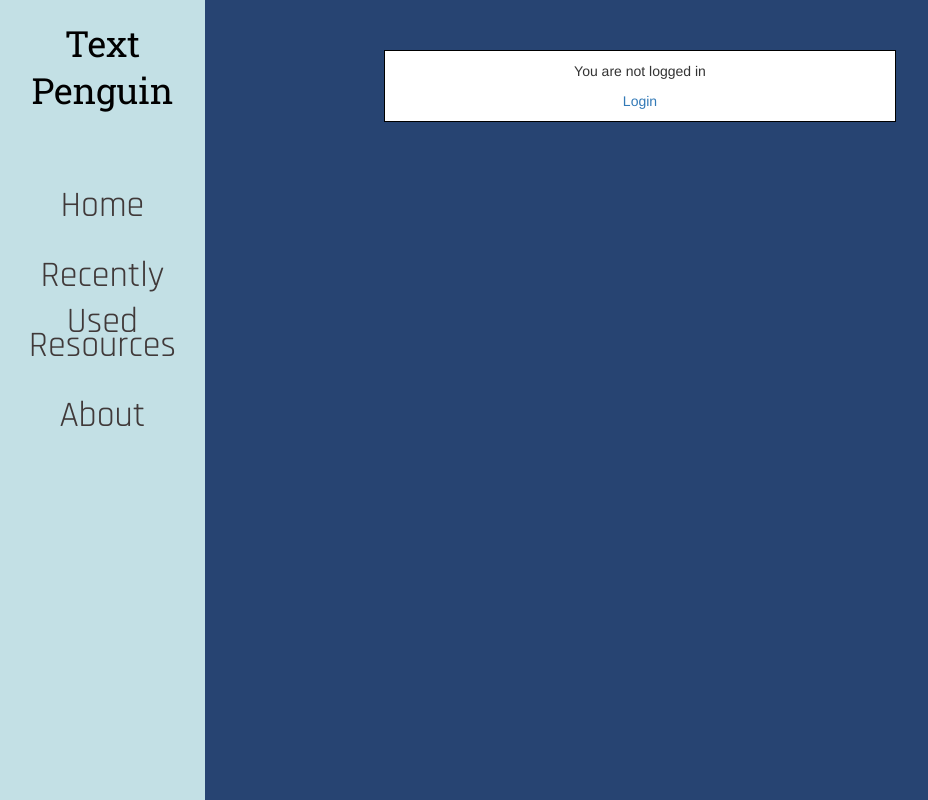
After one commit to SCCapstone/ClubPenguinFanPage, a Django app: template Main/templates/resources.html in a window 1280 px wide. The commit adds this page. Shown: the whole page, without its empty margins (0-928 px from the left). Run offline with Django 3.2, Linux system fonts and the light colour scheme; the template is opened without the code that fills it, so the values that code supplies are empty; some libraries are stand-ins or nearby versions.

Commit message:
trying to add styling

```diff
--- a/Main/Main/settings.py
+++ b/Main/Main/settings.py
@@ -25,7 +25,7 @@ SECRET_KEY = '4a*!t_bm+!w3t*@1#7ttr@y9tab-&a4()umo3+k&^y)bd1d+cz'
 # SECURITY WARNING: don't run with debug turned on in production!
 DEBUG = True
 
-ALLOWED_HOSTS = []
+ALLOWED_HOSTS = ['0.0.0.0', 'localhost']
 
 
 # Application definition
--- a/Main/Main/urls.py
+++ b/Main/Main/urls.py
@@ -26,5 +26,8 @@ urlpatterns = [
 	path('accounts/', include('django.contrib.auth.urls')),
 	path('', TemplateView.as_view(template_name='home.html'), name='home'),
         path('result/', views.result, name='result'),
+	path('recentlyused/', TemplateView.as_view(template_name='recentlyused.html'), name='recentlyused'),
+	path('resources/', TemplateView.as_view(template_name='resources.html'), name='resources'),
+	path('about/', TemplateView.as_view(template_name='about.html'), name='about'),
 
 ]
--- /dev/null
+++ b/Main/accounts/static/Main/home.css
@@ -0,0 +1,8 @@
+#login_status {
+	width: 40%;
+	margin: 50px auto;
+	border: solid black 1px;
+	padding: 10px 20px;
+	text-align: center;
+	background-color: white;
+}
--- /dev/null
+++ b/Main/accounts/static/Main/nav.css
@@ -0,0 +1,42 @@
+.flex-column {
+	width: 16%;
+	max-width: 268px;
+	position: absolute;
+	background-color: #C3E0E5;
+	top: 0;
+	left: 0;
+	right: 0;
+	bottom: 0;
+	overflow-x: hidden;
+	overflow-y: hidden;
+	text-align: center;
+}
+
+h1 {
+	width: 100%;
+	margin: 0 auto;
+	text-align: center;
+	font-family: 'Roboto Slab', serif;
+	font-size: 36px;
+	line-height: 47px;
+	color: black;
+	padding: 20px;
+	height: 173px;
+}
+
+.nav-item {
+	position: absolute;
+	width: 100%;
+	height: 70px;
+	font-family: 'Rajdhani', serif;
+	font-size: 36px;
+	line-height: 46px;
+}
+
+.nav-link {
+	color: #403939;
+}
+
+body {
+	background-color: #274472;
+}
--- a/Main/templates/base.html
+++ b/Main/templates/base.html
@@ -1,14 +1,32 @@
+{% load static %}
 <!DOCTYPE html>
 <html>
 <head>
 	<meta charset="utf-8">
 	<title>{% block title %}Example Site{% endblock %}</title>
+	<link rel="stylesheet" href="//maxcdn.bootstrapcdn.com/bootstrap/3.2.0/css/bootstrap.min.css">
+	<link rel="stylesheet" href="//maxcdn.bootstrapcdn.com/bootstrap/3.2.0/css/bootstrap-theme.min.css">
+	<link rel="stylesheet" type="text/css" href="{% static 'Main/nav.css' %}">
+ 	<link href="https://fonts.googleapis.com/css?family=Rajdhani|Roboto+Condensed|Roboto+Slab&display=swap" rel="stylesheet">
+	{% block extra_head %}This is where extra css files per-page go{% endblock %}
 </head>
 <body>
-	<main>
+		<ul class="nav flex-column">
+			<h1>Text Penguin</h1>
+			<li class="nav-item">
+				<a class="nav-link" href="/">Home</a>
+			</li>
+			<li class="nav-item">
+				<a class="nav-link" href="/recentlyused">Recently Used</a>
+			</li>
+			<li class="nav-item">
+				<a class="nav-link" href="/resources">Resources</a>
+			</li>
+			<li class="nav-item">
+				<a class="nav-link" href="/about">About</a>
+			</li>
+		</ul>
 		{% block content %}
-		This is where a homepage would go
 		{% endblock %}
-	</main>
 </body>
 </html>
--- /dev/null
+++ b/Main/templates/resources.html
@@ -0,0 +1,22 @@
+{% extends 'base.html' %}
+
+{% load static %}
+
+{% block title %}Home{% endblock %}
+
+{% block extra_head %}
+	<link rel="stylesheet" type="text/css" href="{% static 'Main/home.css' %}">
+{% endblock %}
+
+{% block content %}
+	{% if user.is_authenticated %}
+		<div id="login_status">
+  		<p>Resources!</p>
+		</div>
+	{% else %}
+  <div id="login_status">
+  	<p>You are not logged in</p>
+  	<a href="{% url 'login' %}">Login</a>
+  </div>
+{% endif %}
+{% endblock %}
--- a/Main/templates/signup.html
+++ b/Main/templates/signup.html
@@ -4,7 +4,7 @@
 
 {% block content %}
   <h2>Sign up</h2>
-  <form method="post">
+  <form method="post" id="signupform">
     {% csrf_token %}
     {{ form.as_p }}
     <button type="submit">Sign up</button>
```
Also changed, not shown: Main/accounts/static/Main/login.css (added, +102 -0 lines), Main/templates/about.html (added, +22 -0 lines), Main/templates/home.html (+17 -19 lines), Main/templates/recentlyused.html (added, +22 -0 lines), Main/templates/registration/login.html (+36 -10 lines), Main/templates/temp_css/home.css (added, +14 -0 lines), 1 other file.
